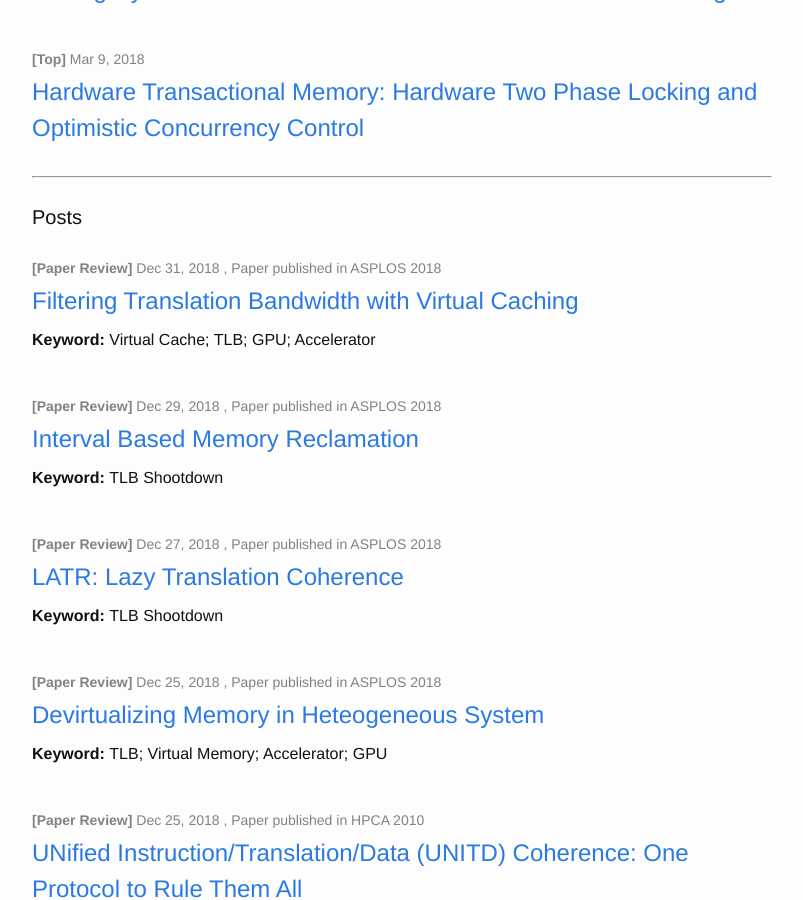
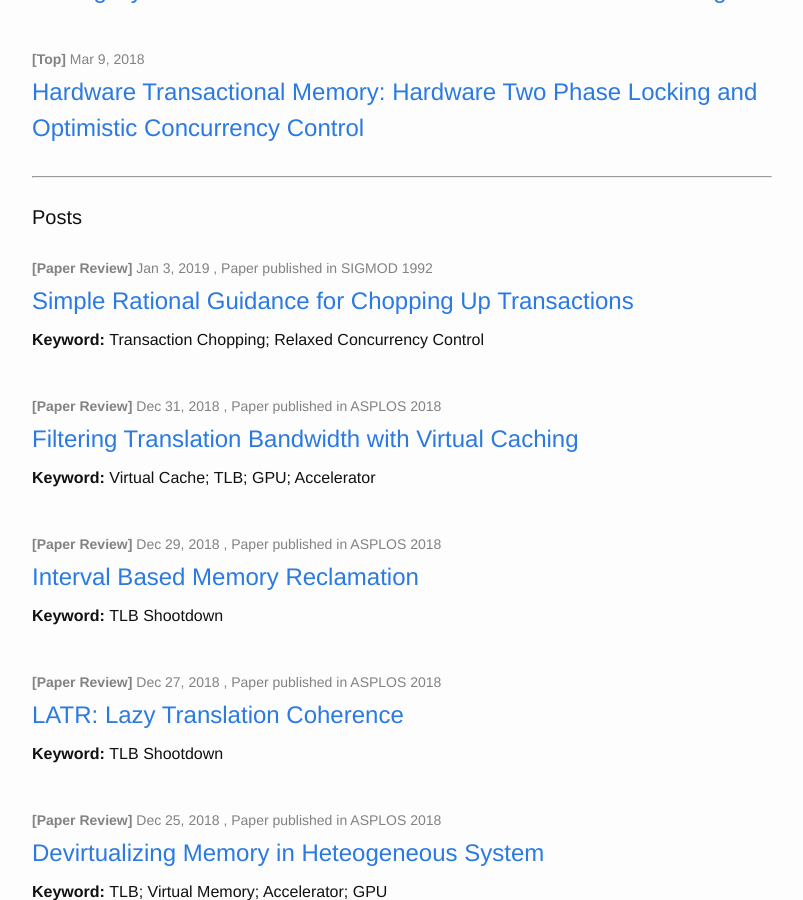
Before and after one commit to wangziqi2013/wangziqi2013.github.io, a Jekyll site: the page built from index.html, in a window 1280 px wide and 900 px high, scrolled down 377 px. Shown: the whole window, without its empty margins (238-1041 px from the left). Built offline with Jekyll 4.4.1, drawn with Linux system fonts in a browser that asks for light colours.

Commit message:
Adding txn chopping paper

```diff
--- /dev/null
+++ b/_posts/2019-01-02-Txn-Chopping.markdown
@@ -0,0 +1,14 @@
+---
+layout: paper-summary
+title:  "Simple Rational Guidance for Chopping Up Transactions"
+date:   2019-01-02 21:35:00 -0500
+categories: paper
+paper_title: "Simple Rational Guidance for Chopping Up Transactions"
+paper_link: https://dl.acm.org/citation.cfm?id=130328
+paper_keyword: Transaction Chopping; Relaxed Concurrency Control
+paper_year: SIGMOD 1992
+rw_set:
+htm_cd:
+htm_cr:
+version_mgmt:
+---
```
Also changed, not shown: _posts/2018-12-30-filtering-translation-bandwidth-with-virtual-caching.markdown (line endings or trailing spaces).
